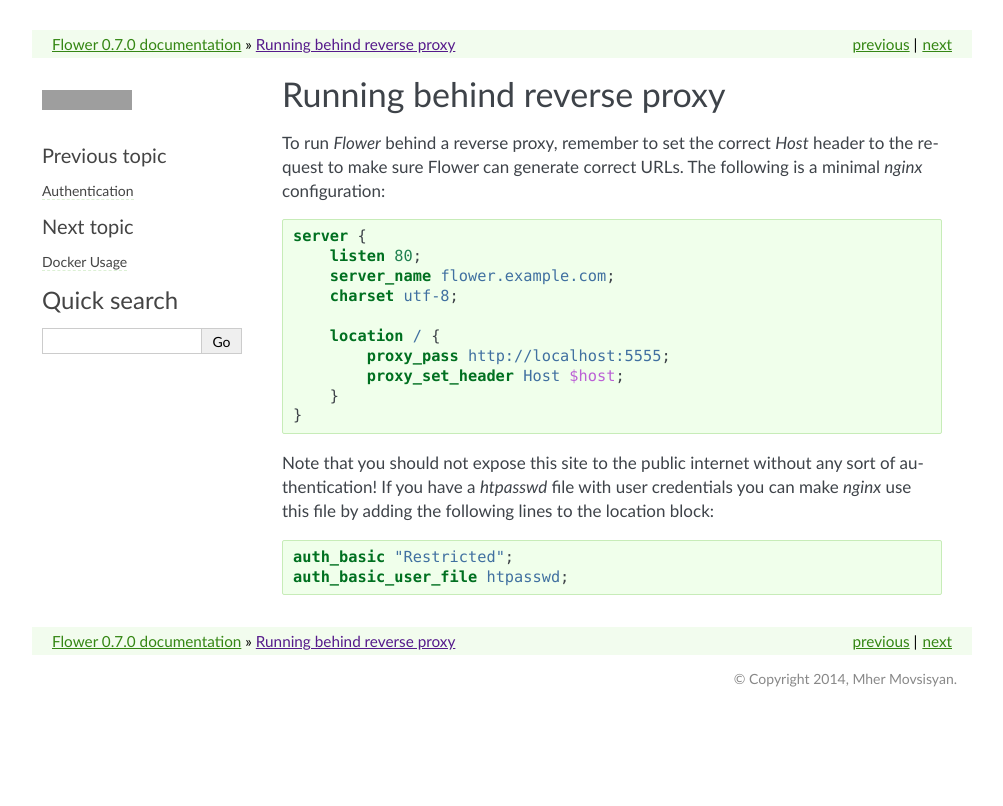
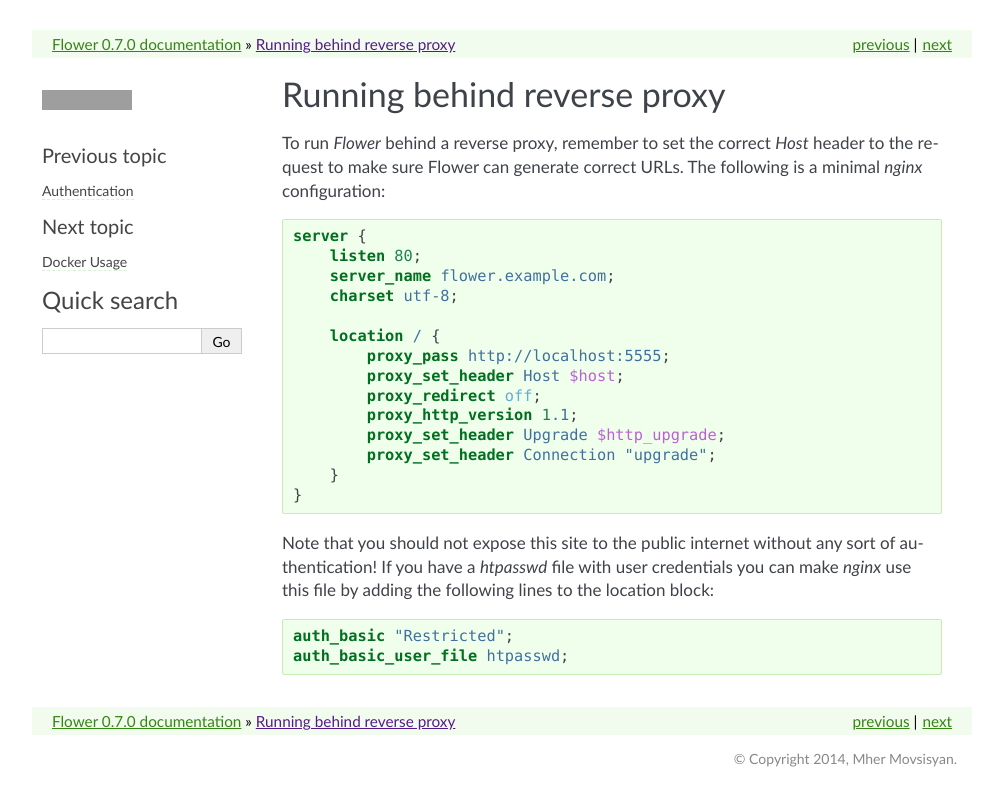
Before and after one commit to mher/flower, a Sphinx documentation site: the page built from docs/reverse-proxy.rst, in a window 1280 px wide, cut to the strip 0-806 px from the top of the page. Shown: the whole strip, without its empty margins (138-1141 px from the left). Built offline with Sphinx 7.4.7, drawn with Linux system fonts in a browser that asks for light colours; pages that are not in the unit, such as notebooks, are missing from menus; grey boxes are pictures that could not be loaded.

Commit message:
Add nginx configuration to work with websockets
Fix #213

```diff
--- a/docs/reverse-proxy.rst
+++ b/docs/reverse-proxy.rst
@@ -17,6 +17,10 @@
         location / {
             proxy_pass http://localhost:5555;
             proxy_set_header Host $host;
+            proxy_redirect off;
+            proxy_http_version 1.1;
+            proxy_set_header Upgrade $http_upgrade;
+            proxy_set_header Connection "upgrade";
         }
     }
 
```
